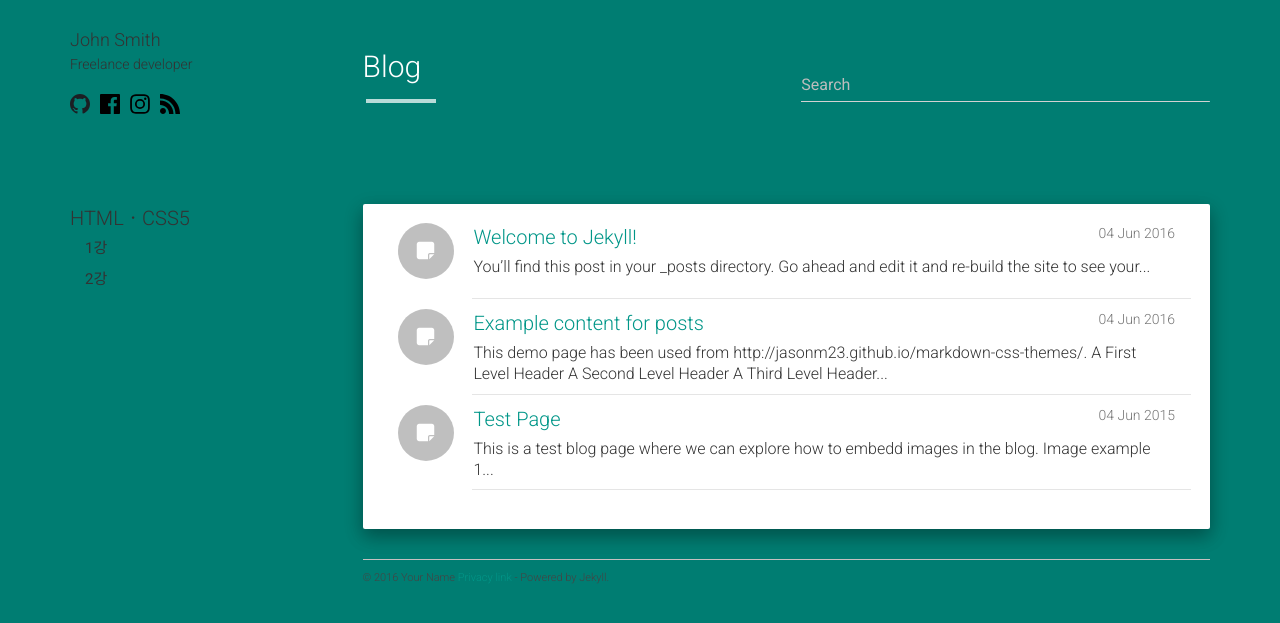
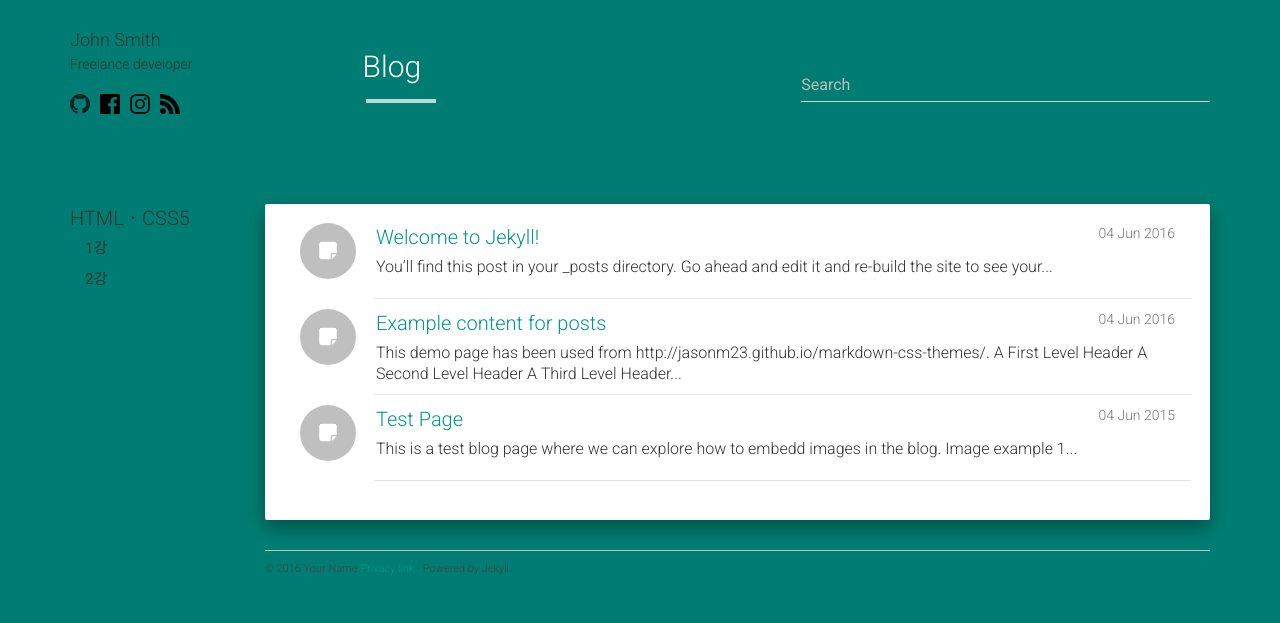
Before and after one commit to alalstjr/promote.github.io, a Jekyll site: the page built from index.html, in a window 1280 px wide. Shown: the top 623 px of the page. Built offline with Jekyll 4.4.1, drawn with Linux system fonts in a browser that asks for light colours; nearby versions of some CDN libraries; the list of posts is cut into pages by our own code.

Commit message:
Update main.html

```diff
--- a/_includes/main.html
+++ b/_includes/main.html
@@ -1,9 +1,9 @@
 <div class="container main outer">
       <div class="row">
-        <div class="col-md-3 col-xs-12">
+        <div class="col-md-2 col-xs-12">
           {% include sidemenu.html %}
         </div>
-        <div class="col-md-9 col-xs-12 full">
+        <div class="col-md-10 col-xs-12 full">
           {{ content }}
           <div class="row">
             <div class="col-md-12 col-xs-12 footer">
```
